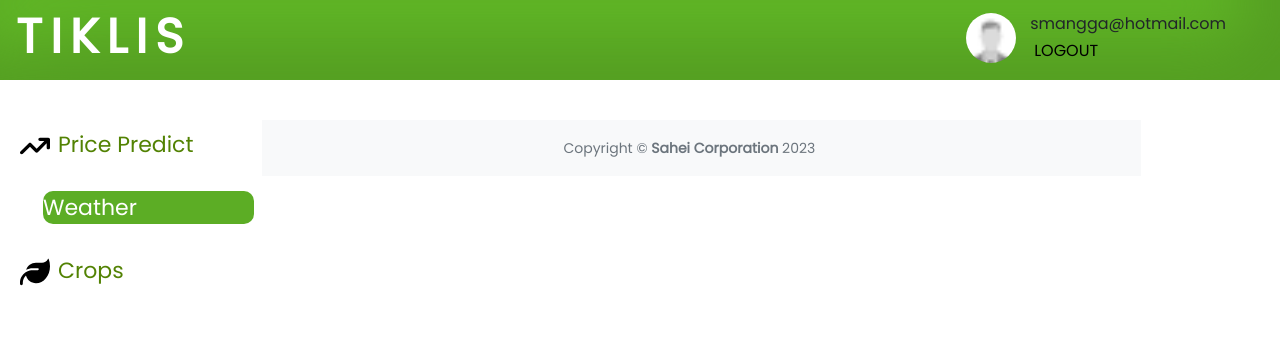
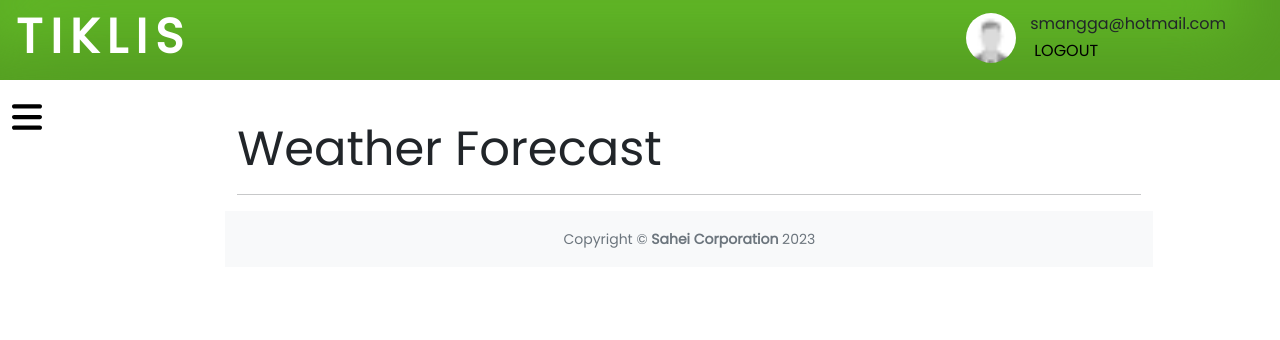
Before and after one commit to ellement95/Crop-Prediction, a Django app: page /weather/ in a window 1280 px wide. Shown: the top 340 px of the page. Run offline with Django 4.2, Linux system fonts and the light colour scheme.

Commit message:
added burger menu

```diff
--- a/Tiklis/test_project/main/forms.py
+++ b/Tiklis/test_project/main/forms.py
@@ -1,5 +1,5 @@
 from django import forms
 
-class CreateNewList(forms.Form):
+class FileUploadForm(forms.Form):
     name = forms.CharField(label="Name", max_length=200)
     check = forms.BooleanField(required = False)
--- a/Tiklis/test_project/main/models.py
+++ b/Tiklis/test_project/main/models.py
@@ -14,3 +14,7 @@ class Item(models.Model):
 
 	def __str__(self):
 		return self.text
+
+class File(models.Model):
+    file = models.FileField(upload_to='files/')
+    # Add any additional fields you need for the File model
--- a/Tiklis/test_project/main/static/style.css
+++ b/Tiklis/test_project/main/static/style.css
@@ -23,10 +23,39 @@ body, html {
   overflow-y: auto;
   overflow-x: hidden;
   margin-top: 120px;
- position: fixed;
+ position: absolute;
 
 }
+.burger-icon {
+  display: none;
+  cursor: pointer;
+  width: 30px;
+  height: 30px;
 
+  flex-direction: column;
+  align-items: center; /* Center horizontally */
+  margin-top: 100px;
+}
+
+/* Show burger icon on smaller screens */
+@media screen and (max-width: 1366px) {
+  .burger-icon {
+    display: inline-block;
+  }
+
+  /* Hide menu items initially on smaller screens */
+  .sidebar ul {
+    display: none;
+  }
+
+  /* Show menu items when burger icon is clicked */
+  .sidebar ul.show {
+    display: block;
+    border: 2px solid #549d22;
+    border-radius: 10px;
+
+  }
+}
 .horizontal-line {
   overflow: hidden;
   background-color: #5cad25;
@@ -35,7 +64,6 @@ body, html {
   position: fixed;
   top: 0;
   left: 0;
-
   box-shadow: inset -35px -35px 70px #549d22,
   inset 35px 35px 70px #64bd28;
 }
--- a/Tiklis/test_project/main/templates/main/base.html
+++ b/Tiklis/test_project/main/templates/main/base.html
@@ -4,7 +4,8 @@
 <head>
     <link rel="shortcut icon" type="image/svg" href="{% static 'icons/seedling-solid.svg' %}">
     <meta charset="utf-8">
-    <meta name="viewport" content="width=device-width, initial-scale=1, shrink-to-fit=no">
+    <meta http-equiv="X-UA-Compatible" content="IE=edge">
+    <meta name="viewport" content="width=device-width, initial-scale=1">
     <link href="https://fonts.googleapis.com/css?family=Poppins" rel="stylesheet">
     <link href="https://cdn.jsdelivr.net/npm/bootstrap@5.2.3/dist/css/bootstrap.min.css" rel="stylesheet" integrity="sha384-rbsA2VBKQhggwzxH7pPCaAqO46MgnOM80zW1RWuH61DGLwZJEdK2Kadq2F9CUG65" crossorigin="anonymous">
     <link rel="stylesheet" type="text/css" href="{% static 'style.css' %}">
@@ -35,6 +36,9 @@
         <div class="row">
           <!-- Sidebar -->
           <div class="col-md-2">
+            <div class="burger-icon">
+              <img src="{% static 'icons/bars-solid.svg' %}">
+            </div>
             <div class="sidebar" id="side_nav">
               <ul class="list-unstyled p-2">
                 <li class="menu-item"><a class="nav-link" href="{% url 'predict' %}" class="text-decoration-none px-1 py-2 d-block"><img src="{% static 'icons/arrow-trend-up-solid.svg' %}">Price Predict</a></li>
@@ -49,7 +53,9 @@
             <div class="content-container">
                 <div class="row justify-content-center">
                     <div class="content">
-                        {% block content %}{% endblock %}
+                        {% block content %}
+
+                        {% endblock %}
                     </div>
                 </div>
 
@@ -77,14 +83,22 @@
               }
             });
           }
-
           setActiveMenuItem();
-
           // Check for window focus/blur events to update active menu item dynamically
           window.addEventListener("focus", setActiveMenuItem);
           window.addEventListener("blur", setActiveMenuItem);
         });
       </script>
+      <script>
+        const burgerIcon = document.querySelector(".burger-icon");
+        const menuItems = document.querySelector(".sidebar ul");
+
+        burgerIcon.addEventListener("click", function () {
+          menuItems.classList.toggle("show");
+        });
+      </script>
+
+
 </main>
 </body>
 </html>
--- a/Tiklis/test_project/main/templates/main/weather.html
+++ b/Tiklis/test_project/main/templates/main/weather.html
@@ -1,4 +1,11 @@
 {% extends 'main/base.html' %}
 {% load static %}
 
-{% block title %}Weathering with you {% endblock %}
+{% block title %} Weather {% endblock %}
+{% block content %}
+<div class="container-flow">
+    <div>
+        <h1 class="display-5"> Weather Forecast</h1>
+        <hr>
+    </div>
+{% endblock %}
--- a/Tiklis/test_project/main/views.py
+++ b/Tiklis/test_project/main/views.py
@@ -10,11 +10,19 @@ def home(response):
 
 def predict(request):
     if request.method == "POST":
-        file = request.FILES['file']
-        obj = File.objects.create(file=file)
+        form = FileUploadForm(request.POST, request.FILES)
+        if form.is_valid():
+            # Save the uploaded file to the database using the File model
+            file = form.cleaned_data['file']
+            obj = File.objects.create(file=file)
+            # Additional processing or computations can be performed here
+            # For example, you can pass the 'obj' or its ID to the template
+            # to display or manipulate it as needed
+            return render(request, "main/prediction_result.html", {'file_obj': obj})
+    else:
+        form = FileUploadForm()
 
-
-    return render(request,"main/predict.html",{})
+    return render(request, "main/predict.html", {'form': form})
 
 def weather(response):
     return render(response,"main/weather.html",{})
```
Also changed, not shown: Tiklis/test_project/main/static/icons/bars-solid.svg (added).
